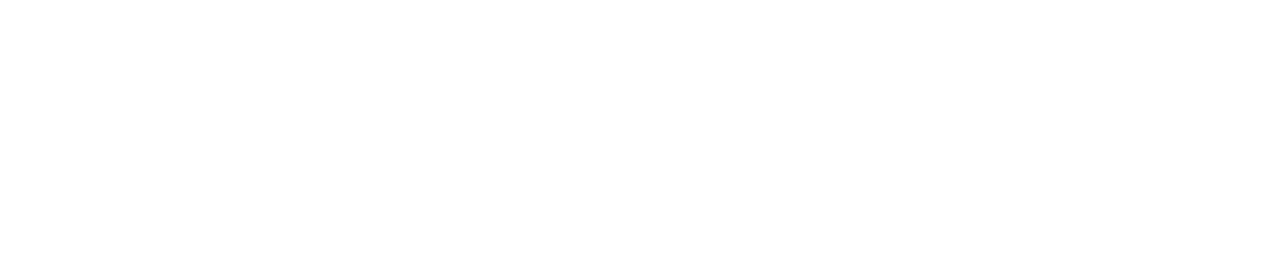
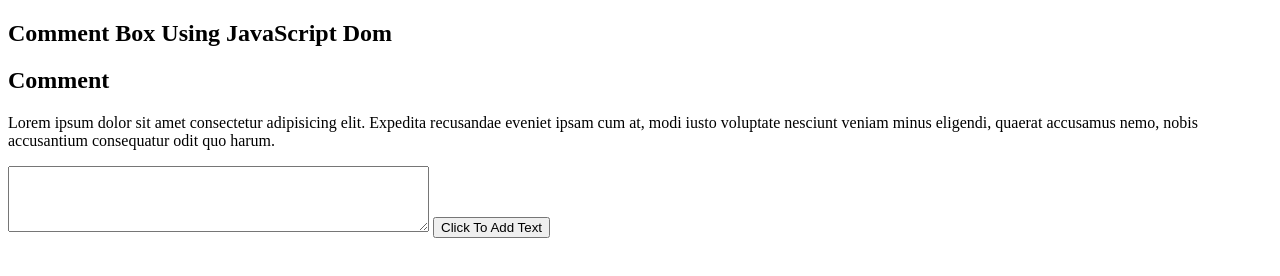
Before and after one commit to RAHUL573769/CommentBoxUsingJavaScript, a plain HTML site: page index.html in a window 1280 px wide. Drawn offline with Linux system fonts and the light colour scheme.

Commit message:
messages commit

```diff
--- a/index.html
+++ b/index.html
@@ -5,8 +5,20 @@
     <meta http-equiv="X-UA-Compatible" content="IE=edge">
     <meta name="viewport" content="width=device-width, initial-scale=1.0">
     <title>Comment Box Using Js Dom</title>
+    <script src="index.js" defer></script>
 </head>
 <body>
+    <section id="maincontainer">
+
+        <h1>Comment Box Using JavaScript Dom</h1>
+
+        <h2>Comment</h2>
+        <p>Lorem ipsum dolor sit amet consectetur adipisicing elit. Expedita recusandae eveniet ipsam cum at, modi iusto voluptate nesciunt veniam minus eligendi, quaerat accusamus nemo, nobis accusantium consequatur odit quo harum.</p>
+        <textarea id="text" name="w3review" rows="4" cols="50">
+
+            </textarea>
+            <button id="buttonid">Click To Add Text</button>
+    </section>
 
 </body>
 </html>
--- a/index.js
+++ b/index.js
@@ -0,0 +1,5 @@
+const buttonClick=document.getElementById("buttonid").addEventListener("click",()=>{
+    console.log("click");
+    const textValue=document.getElementById("text");
+    console.log(textValue.value);
+})
```
